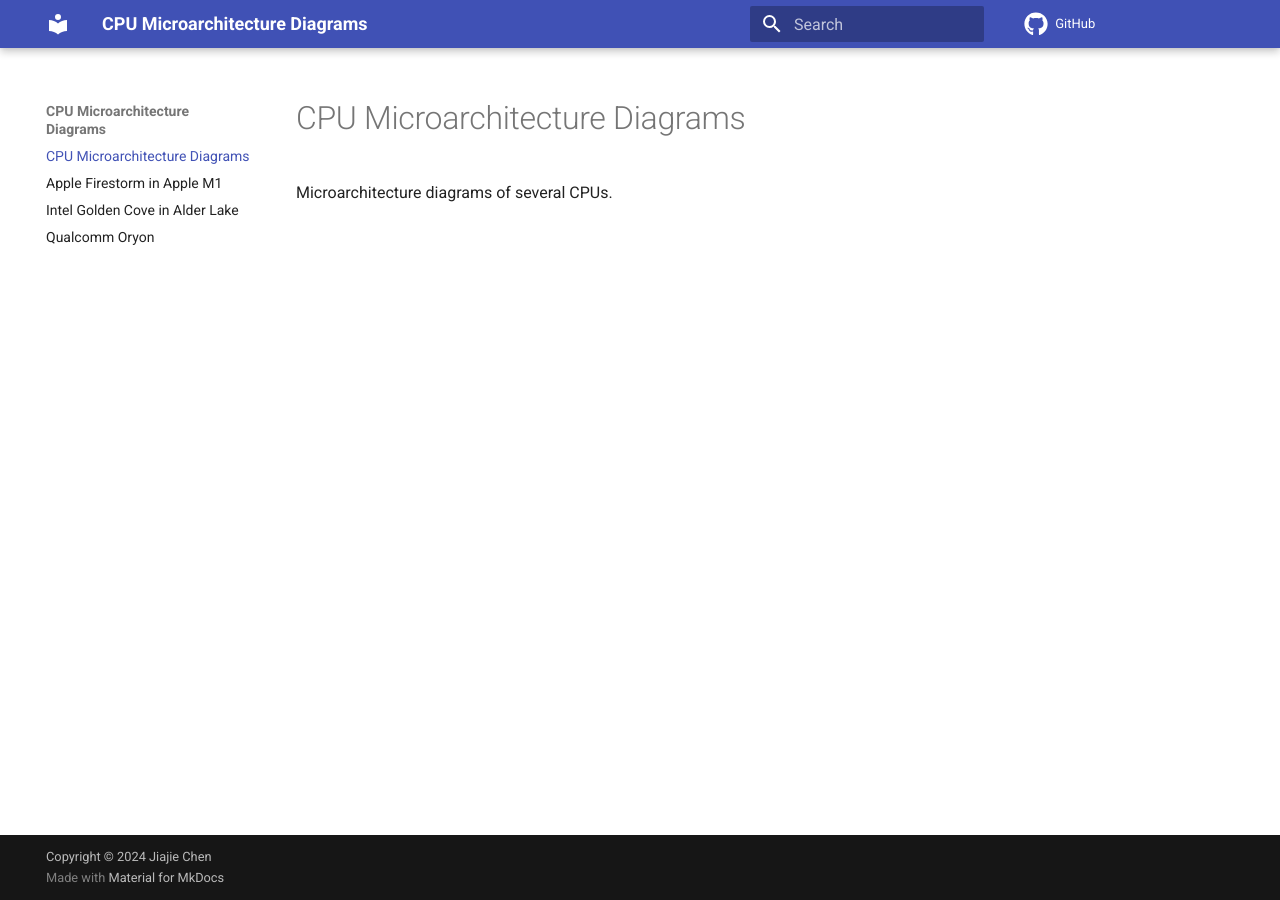
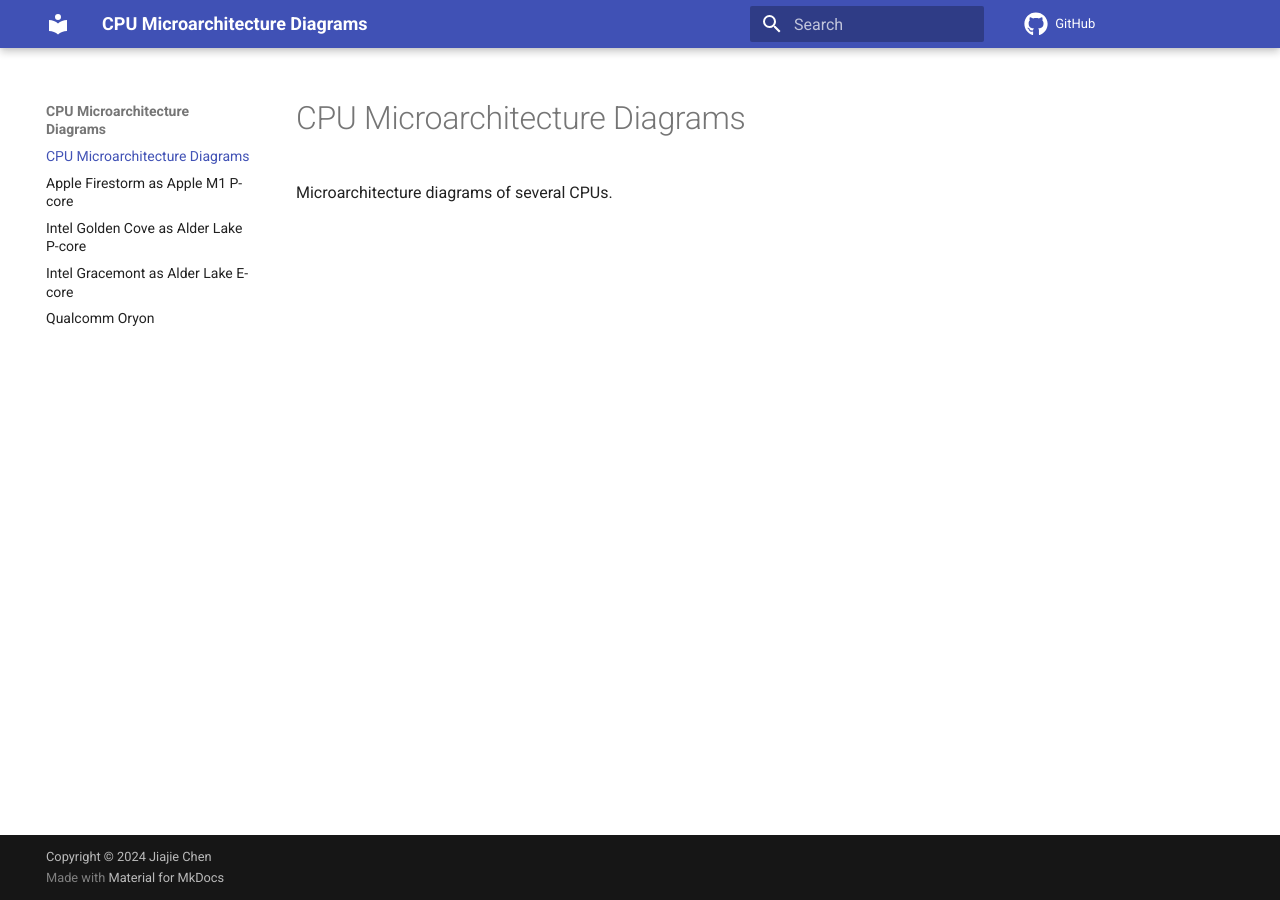
Before and after one commit to jiegec/cpu, an MkDocs documentation site: the page built from docs/index.md, in a window 1280 px wide. Built offline with MkDocs 1.6.1 and Material for MkDocs 9.7.7, drawn with Linux system fonts in a browser that asks for light colours; comment, search, counter and statistics services are not loaded.

Commit message:
Add gracemont core

```diff
--- a/docs/firestorm.md
+++ b/docs/firestorm.md
@@ -1,4 +1,4 @@
-# Apple Firestorm in Apple M1
+# Apple Firestorm as Apple M1 P-core
 
 ![](./firestorm.svg)
 
--- a/docs/golden_cove.md
+++ b/docs/golden_cove.md
@@ -1,4 +1,4 @@
-# Intel Golden Cove in Alder Lake
+# Intel Golden Cove as Alder Lake P-core
 
 ![](./golden_cove.svg)
 
--- a/mkdocs.yml
+++ b/mkdocs.yml
@@ -10,7 +10,7 @@ plugins:
   - git-revision-date-localized:
       enable_creation_date: true
   - glightbox:
-      width: 100vw
+      width: 80vw
   - search
   - offline
 markdown_extensions:
```
Also changed, not shown: docs/gracemont.md (added, +8 -0 lines), 1 other file.
